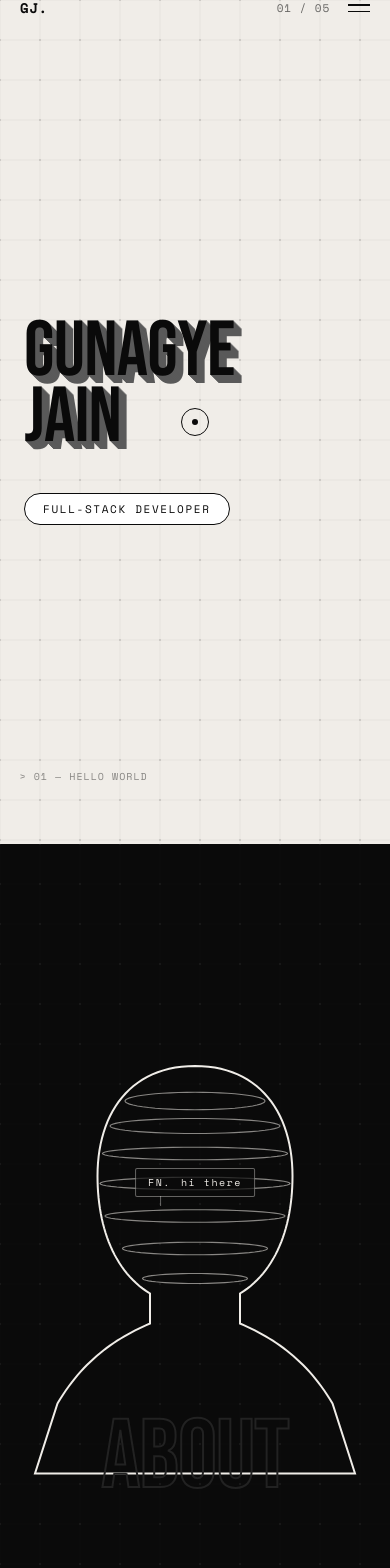
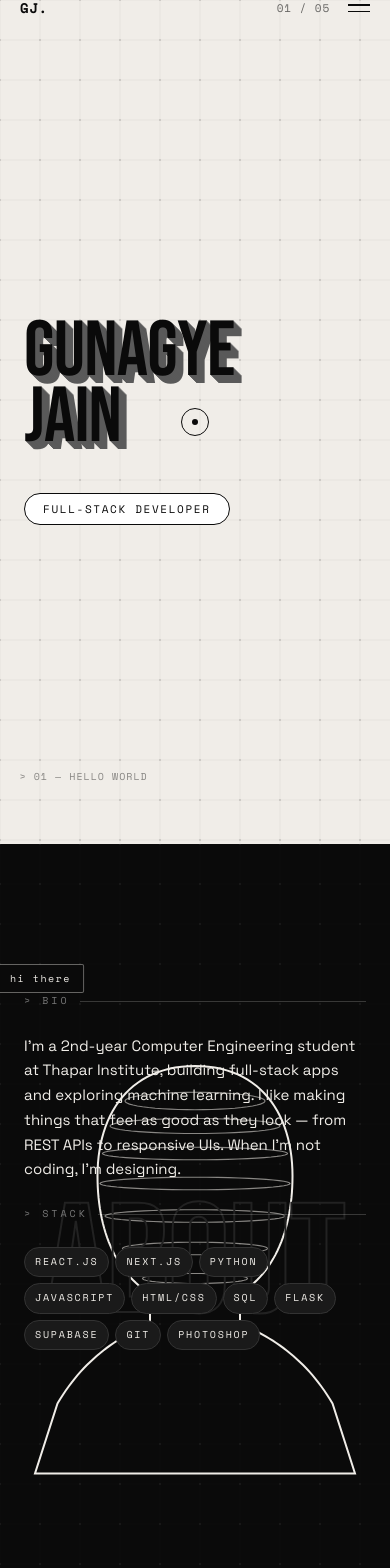
Before and after one commit to GunagyeJain/portfolio, a React (Vite) app: page / in a window 390 px wide. Shown: the top 1568 px of the page. Built offline with nearby package versions, Linux system fonts and the light colour scheme.

Commit message:
feat(mobile): About mobile layout — single column bio

```diff
--- a/src/index.css
+++ b/src/index.css
@@ -1340,4 +1340,35 @@ a {
     pointer-events: auto !important;
   }
 
+  /* ── About ──────────────────────────────────────────────── */
+  .about {
+    min-height: 100svh;
+    padding: 80px 24px;
+  }
+
+  .about-grid {
+    grid-template-columns: 1fr;
+  }
+
+  .about-grid > :nth-child(1),
+  .about-grid > :nth-child(2) {
+    display: none;
+  }
+
+  .about-bio {
+    max-width: 100%;
+    align-self: center;
+  }
+
+  .about-bgword {
+    font-size: 40vw;
+  }
+
+  .about-footnote {
+    position: relative;
+    bottom: auto;
+    left: auto;
+    margin-top: 40px;
+  }
+
 } /* end @media (max-width: 768px) */
```
